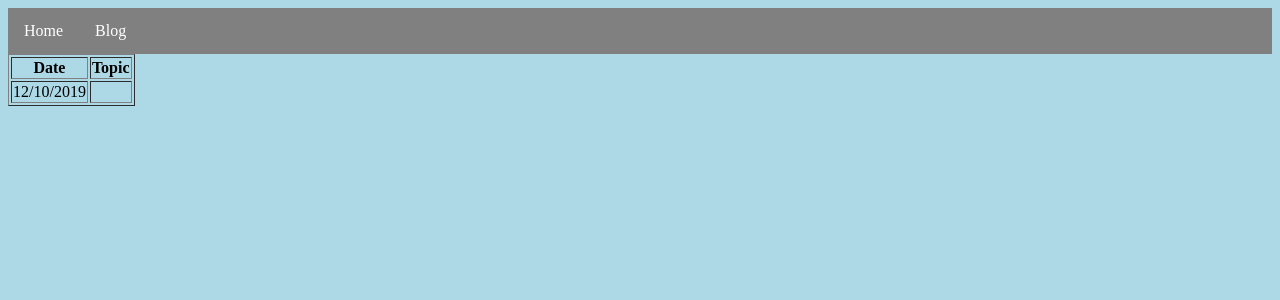
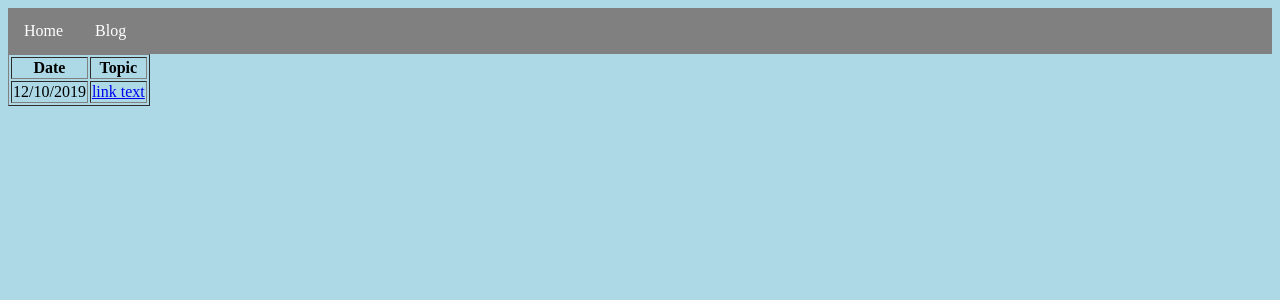
Before and after one commit to swamydp/swamydp.github.io, a Jekyll site: the page built from blog/index.html, in a window 1280 px wide. Shown: the top 300 px of the page. Built offline with Jekyll 4.4.1, drawn with Linux system fonts in a browser that asks for light colours.

Commit message:
Update index.html

```diff
--- a/blog/index.html
+++ b/blog/index.html
@@ -10,6 +10,6 @@ title: Swamy's Blog
   </tr>
   <tr>
     <td>12/10/2019</td>
-    <td></td>
+    <td> <a href="/_posts/boolean-dont-care-p1.md">link text</a> </td>
   </tr>
 </table>
```
